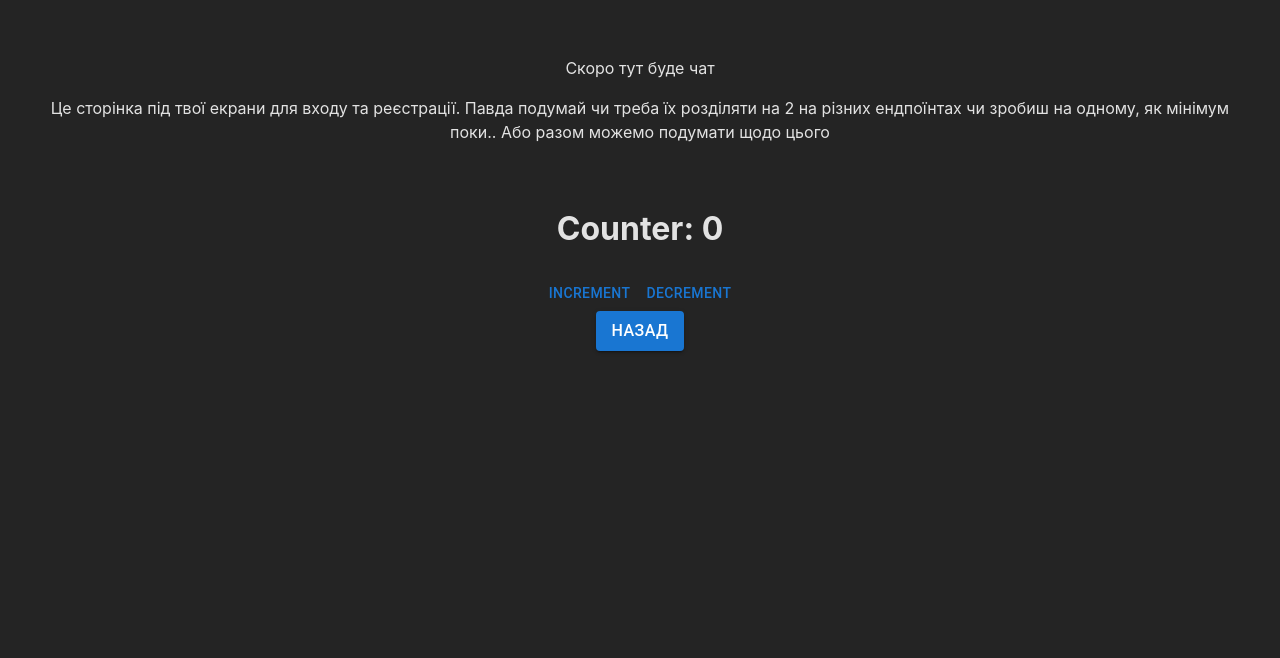
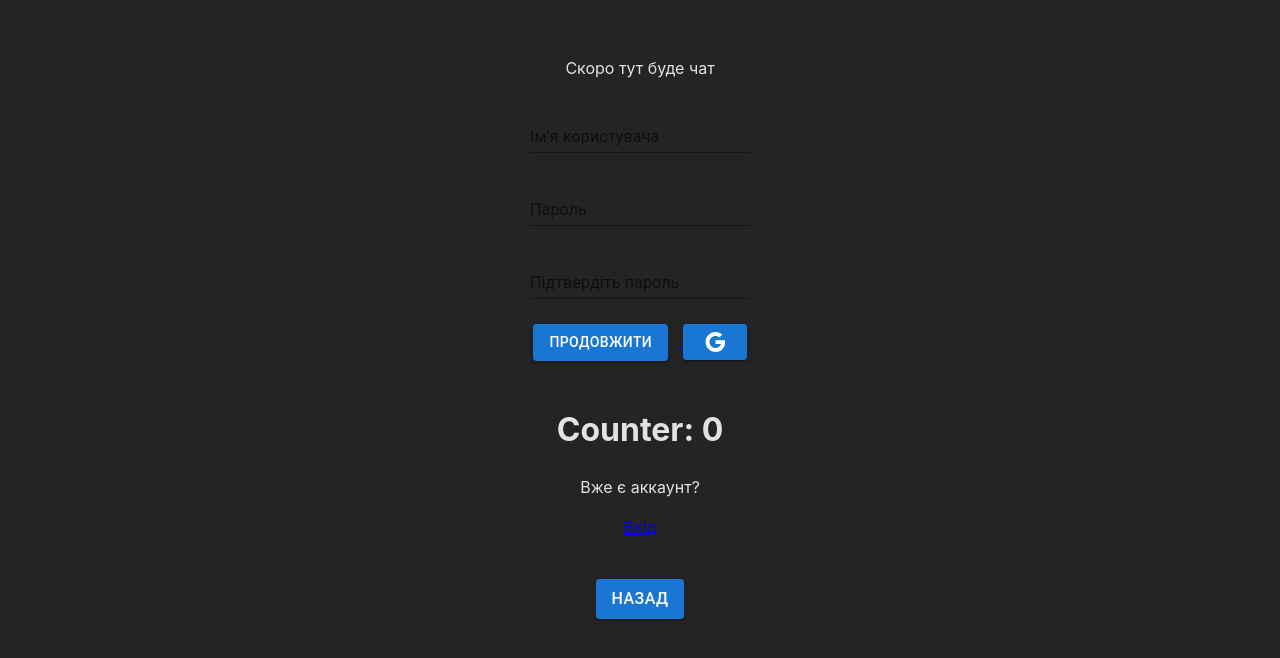
Before and after one commit to putsan/teamchallenge_chat, a React (Vite) app: page /auth in a window 1280 px wide. Shown: the top 658 px of the page. Built offline with nearby package versions, Linux system fonts and the light colour scheme.

Commit message:
Added basic reg

```diff
--- a/src/pages/Auth.jsx
+++ b/src/pages/Auth.jsx
@@ -1,7 +1,8 @@
 import { useDispatch, useSelector } from "react-redux";
 import { Link } from "react-router-dom";
-import { Button } from "@mui/material";
+import { Button, TextField } from "@mui/material";
 import { decrement, increment } from "../app/store/counter/counterSlice";
+import GoogleIcon from '@mui/icons-material/Google';
 
 function Auth() {
   const dispatch = useDispatch();
@@ -10,13 +11,27 @@ function Auth() {
   return (
     <div>
       <p>Скоро тут буде чат</p>
-      <p>Це сторінка під твої екрани для входу та реєстрації. Павда подумай чи треба їх розділяти на 2 на різних ендпоїнтах чи зробиш на одному, як мінімум поки.. Або разом можемо подумати щодо цього</p>
+
+     <div style={{margin: "25px"}}>
+     <TextField label="Ім’я користувача" variant="standard" />
+     </div>
+     <div style={{margin: "25px"}}>
+     <TextField label="Пароль" variant="standard" type="password"/>
+     </div>
+     <div style={{margin: "25px"}}>
+     <TextField label="Підтвердіть пароль" variant="standard" type="password"/>
+     </div>
+      <div>
+      <Link to="/"><Button variant="contained" sx={{marginRight:"10px"}}>Продовжити</Button> </Link>
+      <Link to="/"> <Button variant="contained"><GoogleIcon/> </Button></Link>
+      </div>
       <br/>
       <h1>Counter: {count}</h1>
-      <Button onClick={() => dispatch(increment())}>Increment</Button>
-      <Button onClick={() => dispatch(decrement())}>Decrement</Button>
+      <p>Вже є аккаунт?</p>
+    <Link to="/"> <p style={{textDecoration: "underline"}}> Вхід </p></Link>
       <br />
       <Link to="/"><Button variant="contained" sx={{fontSize: "16px"}}>Назад</Button></Link>
+
     </div>
   )
 }
```
